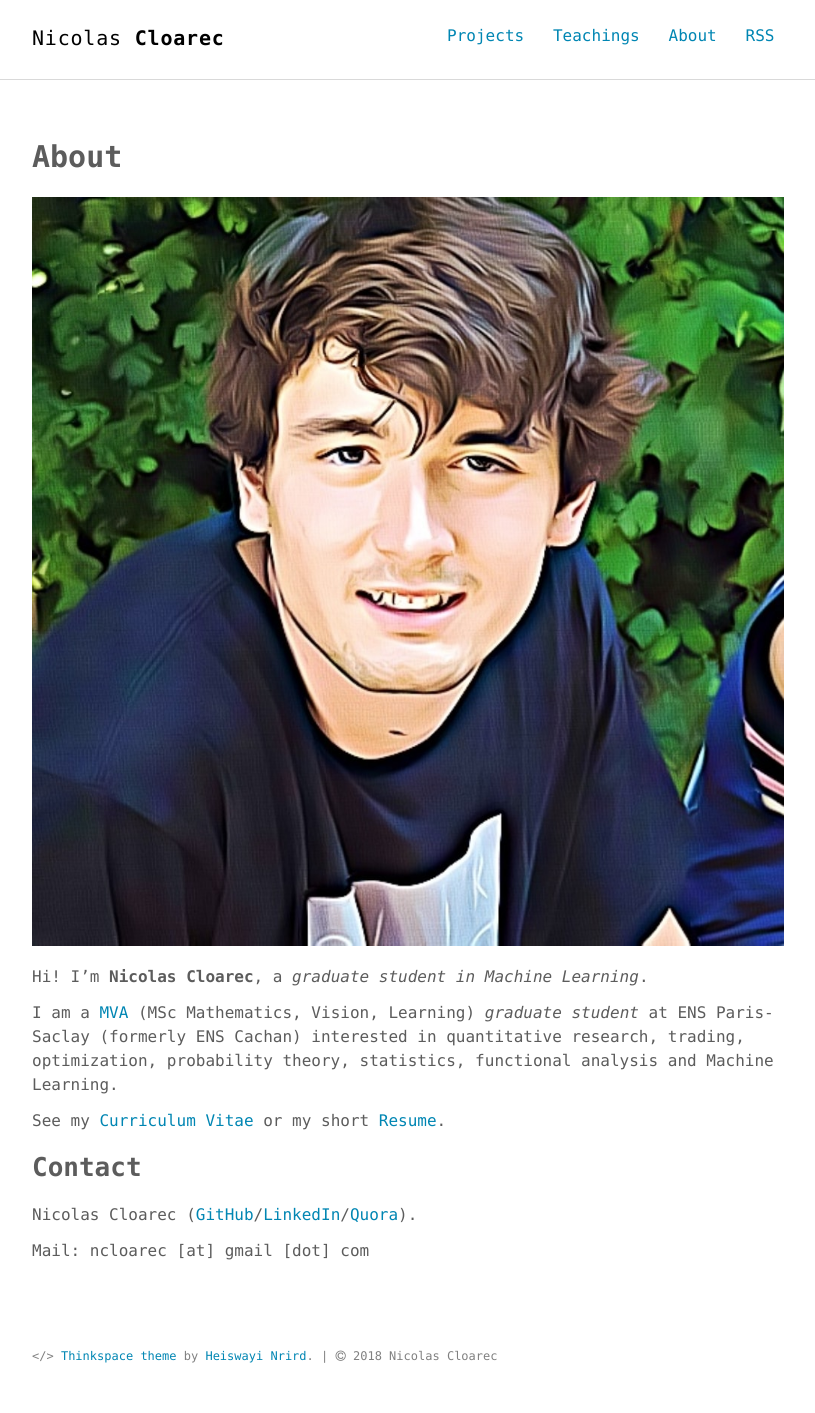
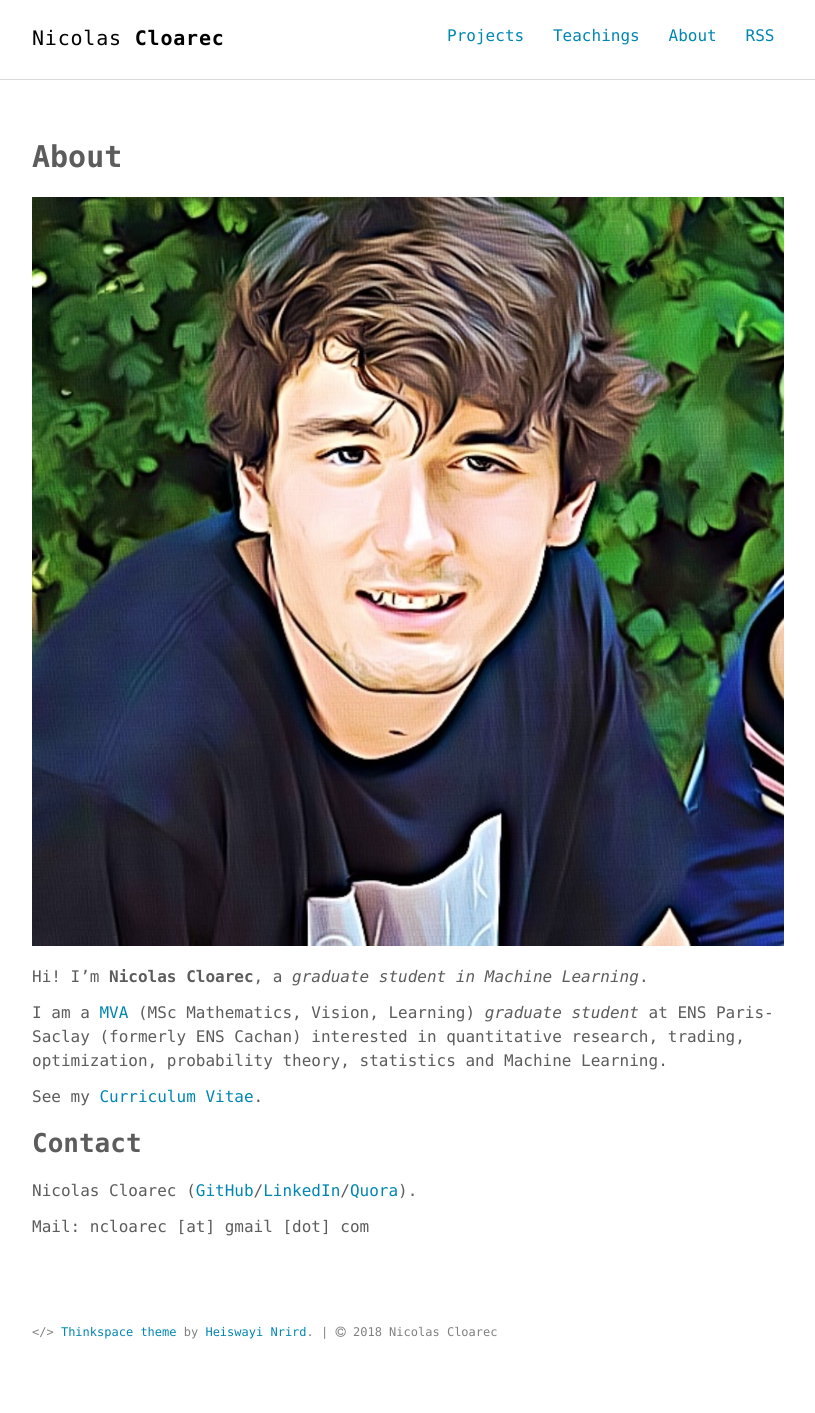
Before and after one commit to ncloarec/ncloarec.github.io, a Jekyll site: the page built from about.md, in a window 1280 px wide. Shown: the whole page, without its empty margins (232-1047 px from the left). Built offline with Jekyll 4.4.1, drawn with Linux system fonts in a browser that asks for light colours; after the commit the page ends 1389 px from its top, so only the background shows below that.

Commit message:
remove short resume

```diff
--- a/about.md
+++ b/about.md
@@ -8,11 +8,12 @@ permalink: /about/
 
 Hi! I'm **Nicolas Cloarec**, a *graduate student in Machine Learning*.
 
-I am a [MVA](https://www.enpc.fr/en/masters-mathematics-vision-learning) (MSc Mathematics, Vision, Learning) *graduate student* at ENS Paris-Saclay (formerly ENS Cachan) interested in quantitative research, trading, optimization, probability theory, statistics, functional analysis and Machine Learning.
+I am a [MVA](https://www.enpc.fr/en/masters-mathematics-vision-learning) (MSc Mathematics, Vision, Learning) *graduate student* at ENS Paris-Saclay (formerly ENS Cachan) interested in quantitative research, trading, optimization, probability theory, statistics and Machine Learning.
 
 <!-- {{ site.author.bio }} -->
 
-See my [Curriculum Vitae](http://ncloarec.github.io/PDF/Cloarec_CV.pdf) or my short [Resume](http://ncloarec.github.io/PDF/Cloarec_resume.pdf).
+See my [Curriculum Vitae](http://ncloarec.github.io/PDF/Cloarec_CV.pdf).
+<!-- or my short [Resume](http://ncloarec.github.io/PDF/Cloarec_resume.pdf). -->
 
 <!-- ## Current research interests -->
 
```
Also changed, not shown: 3 other files.
